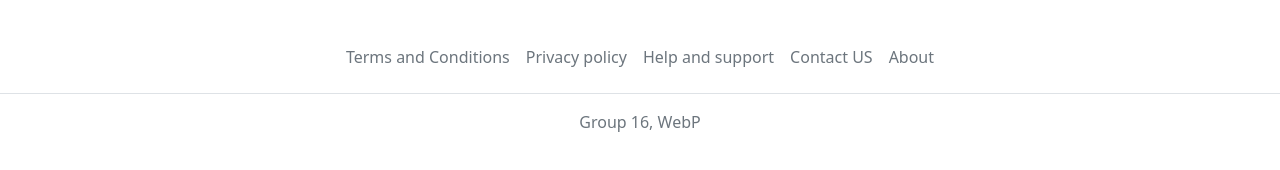
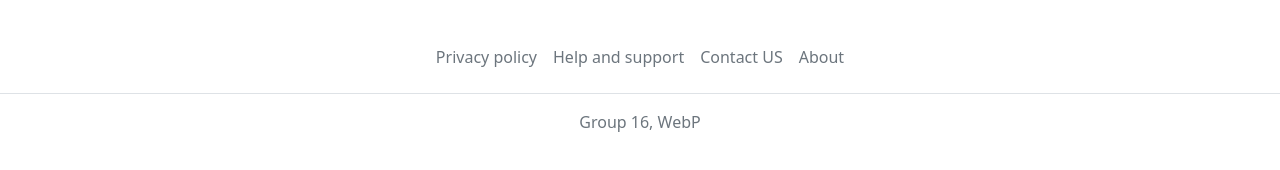
Before and after one commit to dheeraj-puchakayala/WebP-Exercise1, a plain HTML site: page terms.html in a window 1280 px wide. Shown: the part 312-482 px from the top of the page. Drawn offline with nearby package versions, Linux system fonts and the light colour scheme.

Commit message:
Footer Corrected to relate to the page

```diff
--- a/terms.html
+++ b/terms.html
@@ -102,7 +102,7 @@
 
               <footer class="py-3 my-4">
                 <ul class="nav justify-content-center border-bottom pb-3 mb-3">
-                  <li class="nav-item"><a href="terms.html" class="nav-link px-2 text-muted">Terms and Conditions</a></li>
+                  <!-- <li class="nav-item"><a href="terms.html" class="nav-link px-2 text-muted">Terms and Conditions</a></li> -->
                   <li class="nav-item"><a href="#" class="nav-link px-2 text-muted">Privacy policy</a></li>
                   <li class="nav-item"><a href="#" class="nav-link px-2 text-muted">Help and support</a></li>
                   <li class="nav-item"><a href="#" class="nav-link px-2 text-muted">Contact US</a></li>
```
